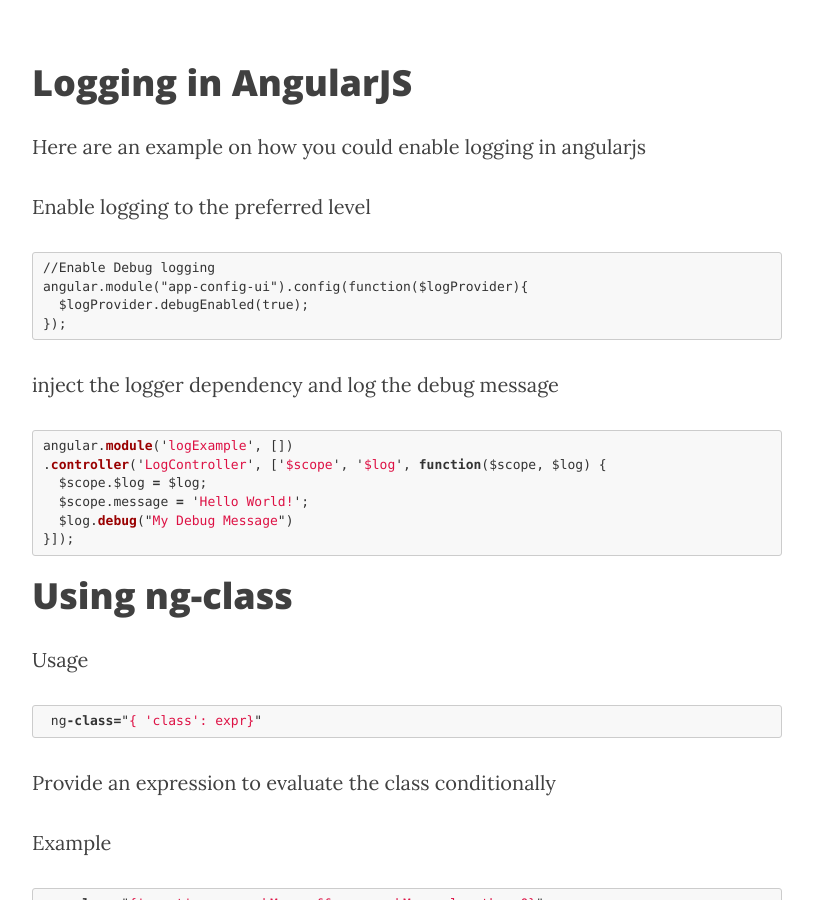
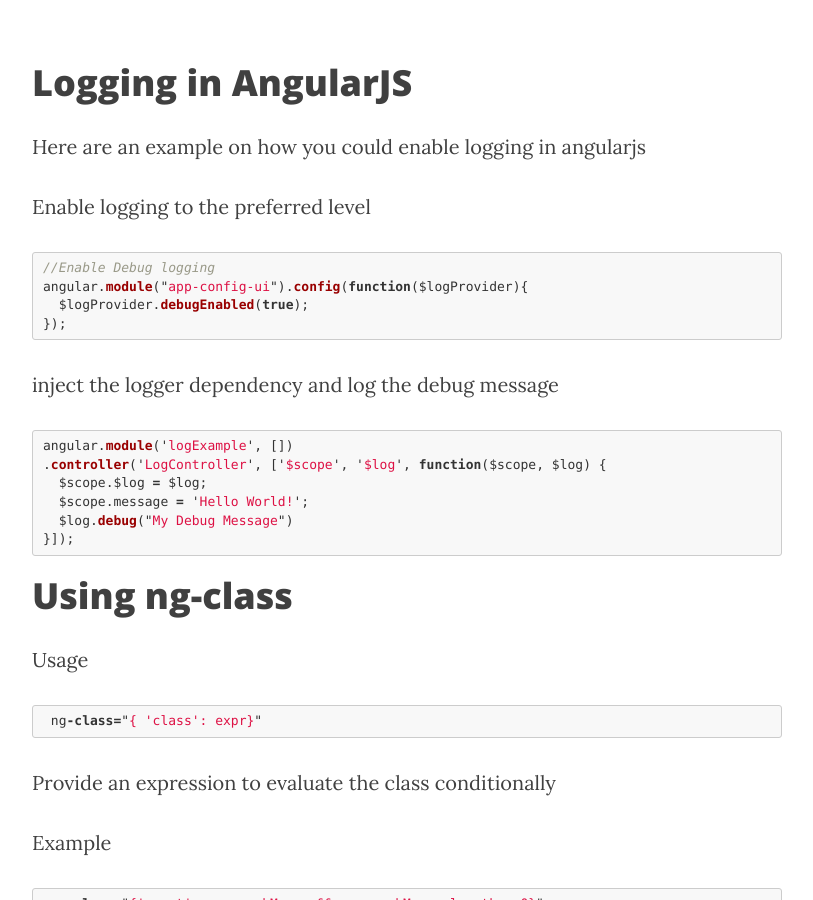
Before and after one commit to manthasriram/blog, a Jekyll site: the page built from _posts/2015-08-16-angular-js-tips.markdown, in a window 1280 px wide and 900 px high, scrolled down 483 px. Shown: the whole window, without its empty margins (233-1046 px from the left). Built offline with Jekyll 4.4.1, drawn with Linux system fonts in a browser that asks for light colours; nearby versions of some CDN libraries; Markdown is read by kramdown in place of the engine named in the settings; some of the changed lines change nothing that is shown.

Commit message:
Adding redcarpet2_markdown.rb

````diff
--- a/_config.yml
+++ b/_config.yml
@@ -10,7 +10,9 @@
 facebook_username:  mantha_sriram
 
 # Build settings
-markdown: kramdown
+markdown: redcarpet2
+redcarpet:
+  extensions: ["no_intra_emphasis", "fenced_code_blocks", "autolink", "strikethrough", "superscript", "with_toc_data"]
 highlighter: pygments
 permalink: pretty
 paginate: 5
--- /dev/null
+++ b/_plugins/redcarpet2_markdown.rb
@@ -0,0 +1,48 @@
+require 'fileutils'
+require 'digest/md5'
+require 'redcarpet'
+require 'albino'
+
+PYGMENTS_CACHE_DIR = File.expand_path('../../_cache', __FILE__)
+FileUtils.mkdir_p(PYGMENTS_CACHE_DIR)
+
+class Redcarpet2Markdown < Redcarpet::Render::HTML
+  def block_code(code, lang)
+    lang = lang || "text"
+    path = File.join(PYGMENTS_CACHE_DIR, "#{lang}-#{Digest::MD5.hexdigest code}.html")
+    cache(path) do
+      colorized = Albino.colorize(code, lang.downcase)
+      add_code_tags(colorized, lang)
+    end
+  end
+
+  def add_code_tags(code, lang)
+    code.sub(/<pre>/, "<pre><code class=\"#{lang}\">").
+         sub(/<\/pre>/, "</code></pre>")
+  end
+
+  def cache(path)
+    if File.exist?(path)
+      File.read(path)
+    else
+      content = yield
+      File.open(path, 'w') {|f| f.print(content) }
+      content
+    end
+  end
+end
+
+class Jekyll::MarkdownConverter
+  def extensions
+    Hash[ *@config['redcarpet']['extensions'].map {|e| [e.to_sym, true] }.flatten ]
+  end
+
+  def markdown
+    @markdown ||= Redcarpet::Markdown.new(Redcarpet2Markdown.new(extensions), extensions)
+  end
+
+  def convert(content)
+    return super unless @config['markdown'] == 'redcarpet2'
+    markdown.render(content)
+  end
+end
--- a/_posts/2015-08-16-angular-js-tips.markdown
+++ b/_posts/2015-08-16-angular-js-tips.markdown
@@ -11,37 +11,37 @@
 Here are an example on how you could enable logging in angularjs
 
 Enable logging to the preferred level
-~~~
+```javascript
 //Enable Debug logging
 angular.module("app-config-ui").config(function($logProvider){
   $logProvider.debugEnabled(true);
 });
-~~~
+```
 
 inject the logger dependency and log the debug message
-~~~ javascript
+``` javascript
 angular.module('logExample', [])
 .controller('LogController', ['$scope', '$log', function($scope, $log) {
   $scope.$log = $log;
   $scope.message = 'Hello World!';
   $log.debug("My Debug Message")
 }]);
-~~~
+```
 
 
 #Using ng-class
 
 Usage
-~~~ javascript
+``` javascript
  ng-class="{ 'class': expr}"
-~~~
+```
 
 Provide an expression to evaluate the class conditionally
 
 Example
-~~~ javascript
+``` javascript
  ng-class="{'caret': menu.subMenus && menu.subMenus.length > 0}"
-~~~
+```
 
 
 #Evaluating dynamic Html's
@@ -50,9 +50,9 @@
 You will need to compile the html using angular's $compile function for angular to evaluate the dynamic code
 
 For example you add
-~~~ javascript
+``` javascript
 $('<td/>').html("<div ng-model="name"> </div>")
-~~~
+```
 
 More documentation can be found here
 
@@ -67,15 +67,15 @@
 
 Add ui-bootstrap as a dependency to your angular app
 
-~~~ javascript
+``` javascript
 var mainApp = angular.module("mainApp", ['ngRoute', 'ngResource', 'ui.bootstrap', 'appcore']);
-~~~
+```
 
 To programmatically  invoke a modal window here is the code snippet
 
 You can pass in a controller too to handle the modal function
 
-~~~ javascript
+``` javascript
   var modalInstance = $modal.open({
                     scope: $scope,
                     controller: 'ModalController',
@@ -92,17 +92,17 @@
     'ModalController',
     function($scope, $log, $resource, $modalInstance, gridDetailId) {
 });
-~~~
+```
 
 
 #Select html element using ng-options
 
 Here are a few tips and tricks for a html select element
 
-~~~ javascript
+``` javascript
 <select class='form-control' ng-model='selectedval'
  ng-options='item.id as item.name for item in options' ng-required='required'><option value=''>-- select --</option></select>
-~~~
+```
 
 Displays by the name attribute on the select field and matches the model value with the id field
 
@@ -110,6 +110,6 @@
 
 Data model
 
-~~~ javascript
+``` javascript
 $scope.options = [{"id":"1","name":"apple"},{"id":"2","name":"orange"}];
-~~~
+```
````
